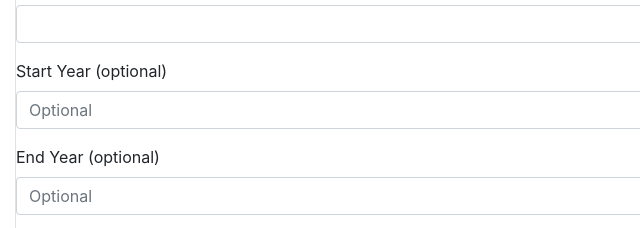
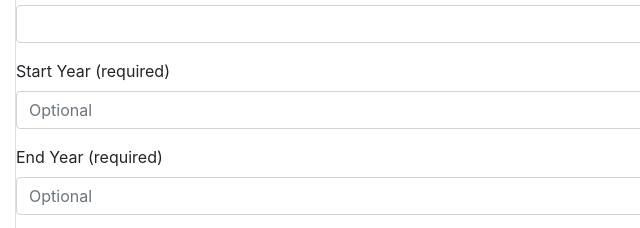
Before and after one commit to cparros/nytwebapp, a plain HTML site: page index.html in a window 1280 px wide. Shown: the part 383-611 px from the top of the page, 0-640 px from the left. Drawn offline with nearby package versions, Linux system fonts and the light colour scheme.

Commit message:
made years required

```diff
--- a/index.html
+++ b/index.html
@@ -35,11 +35,11 @@
                       <input type="number" class="form-control" id="recordsCount" placeholder="">
                     </div>
                     <div class="form-group">
-                      <label for="startYear">Start Year (optional)</label>
+                      <label for="startYear">Start Year (required)</label>
                       <input type="text" class="form-control" id="startYear" placeholder="Optional">
                     </div>
                     <div class="form-group">
-                        <label for="endYear">End Year (optional)</label>
+                        <label for="endYear">End Year (required)</label>
                         <input type="text" class="form-control" id="endYear" placeholder="Optional">
                       </div>
 
```
